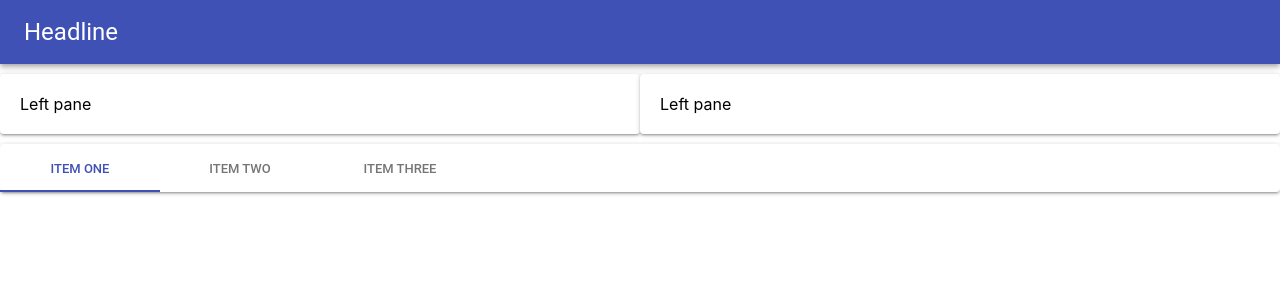
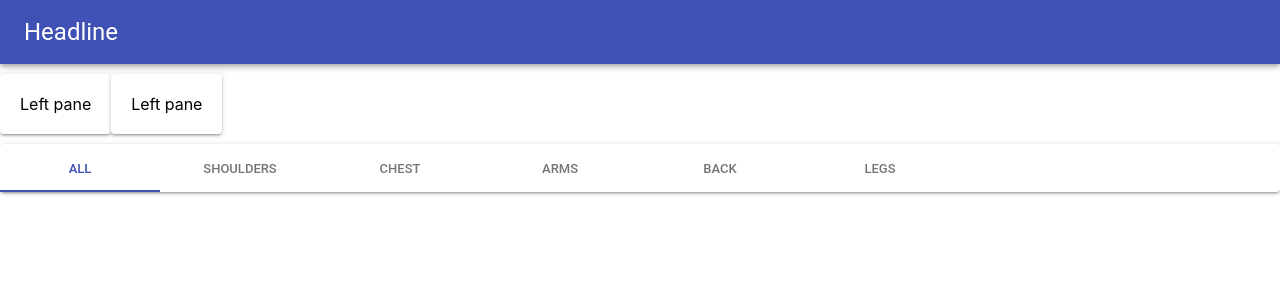
Before and after one commit to szydlaczek/OfficeApp, a React (Create React App) app in the folder zpas_app/: page / in a window 1280 px wide. Shown: the top 300 px of the page. Built offline with nearby package versions, Linux system fonts and the light colour scheme.

Commit message:
add customStore

```diff
--- a/zpas_app/src/App.js
+++ b/zpas_app/src/App.js
@@ -3,17 +3,37 @@ import Exercises from './Components/Exercises/index'
 
 import {Header, Footer} from './Components/Layouts/index';
 import './App.css';
+import {muscles, exercises} from './customStore';
 
 class App extends Component {
+  state = {
+    exercises
+  }
+
+  getExercisesByMuscles() {
+    return  this.state.exercises.reduce((exercises,exercise)=> {
+      const {muscles} =exercise
+      console.log(exercises);
+      console.log("1");
+      exercises[muscles] = exercises[muscles]
+      ? [...exercises[muscles], exercise]
+      : [exercise]
+
+      return exercises
+    }, {})
+  }
+
   render() {
+    console.log(this.getExercisesByMuscles());
     return (
       <Fragment>
           <Header/>
           <Exercises/>
-          <Footer/>
+          <Footer muscles ={muscles}/>
       </Fragment>
     );
   }
+
 }
 
 export default App;
--- a/zpas_app/src/Components/Exercises/index.js
+++ b/zpas_app/src/Components/Exercises/index.js
@@ -10,10 +10,10 @@ const styles = {
 
 export default props  =>
 <Grid container sm={12}>
-    <Grid item sm>
+    <Grid item >
         <LeftPane styles={styles}/>
     </Grid>
-    <Grid item sm>
+    <Grid item >
         <RightPane styles={styles}/>
     </Grid>
 </Grid>
--- a/zpas_app/src/Components/Layouts/Footer.js
+++ b/zpas_app/src/Components/Layouts/Footer.js
@@ -1,6 +1,6 @@
 import React from 'react';
 import {Paper, Tabs, Tab} from '@material-ui/core';
-export default props =>
+export default ({muscles}) =>
 <Paper >
         <Tabs
           value={0}
@@ -8,8 +8,10 @@ export default props =>
           textColor="primary"
 
         >
-          <Tab label="Item One" />
-          <Tab label="Item Two" />
-          <Tab label="Item three" />
+        <Tab label="All" />
+          {muscles.map(group=>
+            <Tab label={group} />
+            )}
+
         </Tabs>
       </Paper>
--- /dev/null
+++ b/zpas_app/src/customStore.js
@@ -0,0 +1,48 @@
+export const muscles = [
+    'shoulders', 'chest', 'arms', 'back', 'legs'
+  ]
+
+  export const exercises = [
+    {
+      id: 'overhead-press',
+      title: 'Overhead Press',
+      description: 'Delts exercise...',
+      muscles: 'shoulders'
+    },
+    {
+      id: 'dips',
+      title: 'Dips',
+      description: 'Triceps exercise...',
+      muscles: 'arms'
+    },
+    {
+      id: 'barbell-curls',
+      title: 'Barbell Curls',
+      description: 'Biceps exercise...',
+      muscles: 'arms'
+    },
+    {
+      'id': 'bench-press',
+      title: 'Bench Press',
+      description: 'Chest exercise...',
+      muscles: 'chest'
+    },
+    {
+      id: 'pull-ups',
+      title: 'Pull Ups',
+      description: 'Back and biceps exercise...',
+      muscles: 'back'
+    },
+    {
+      id: 'deadlifts',
+      title: 'Deadlifts',
+      description: 'Back and leg exercise...',
+      muscles: 'back'
+    },
+    {
+      id: 'squats',
+      title: 'Squats',
+      description: 'Legs exercise...',
+      muscles: 'legs'
+    },
+  ]
```
Also changed, not shown: 1 other file (tests, documents, lock files or other folders).
